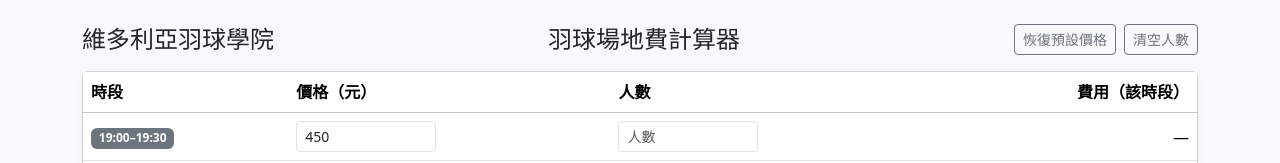
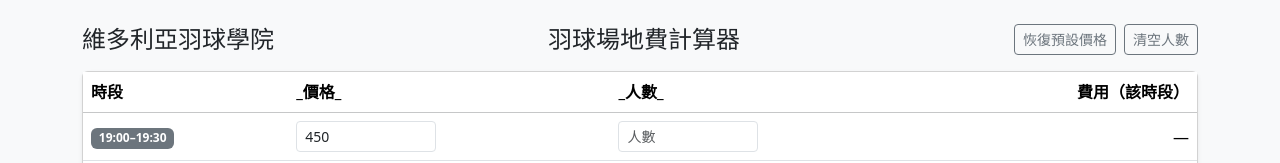
Before and after one commit to tzhengliin/badminton, a plain HTML site: page index.html in a window 1280 px wide. Shown: the top 163 px of the page. Drawn offline with nearby package versions, Linux system fonts and the light colour scheme.

Commit message:
fix table2

```diff
--- a/index.html
+++ b/index.html
@@ -45,8 +45,8 @@
               <thead class="table-light">
                 <tr>
                   <th class="text-nowrap">時段</th>
-                  <th class="text-nowrap">價格（元）</th>
-                  <th class="text-nowrap">人數</th>
+                  <th class="text-nowrap">_價格_</th>
+                  <th class="text-nowrap">_人數_</th>
                   <th class="text-end text-nowrap">費用（該時段）</th>
                 </tr>
               </thead>
```
